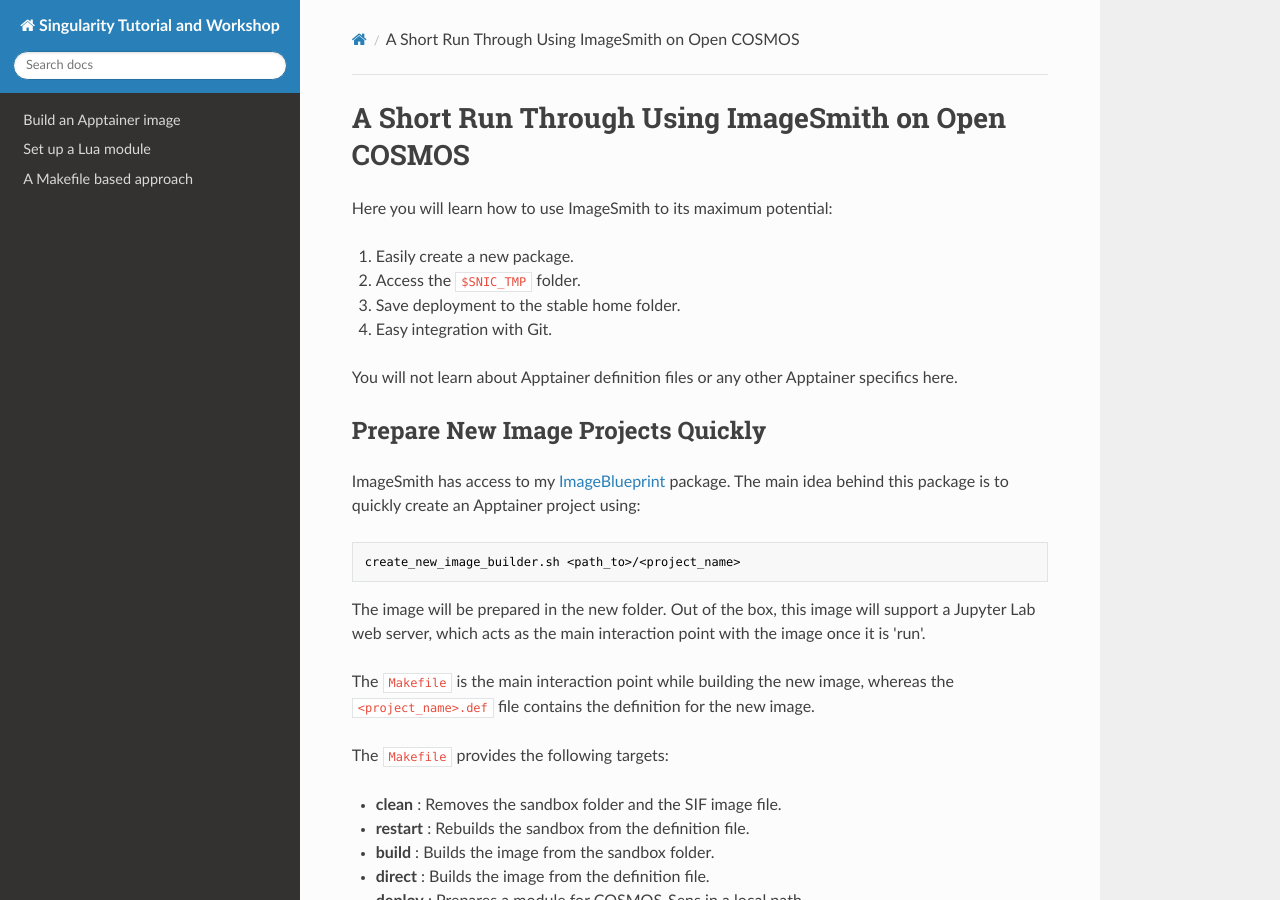
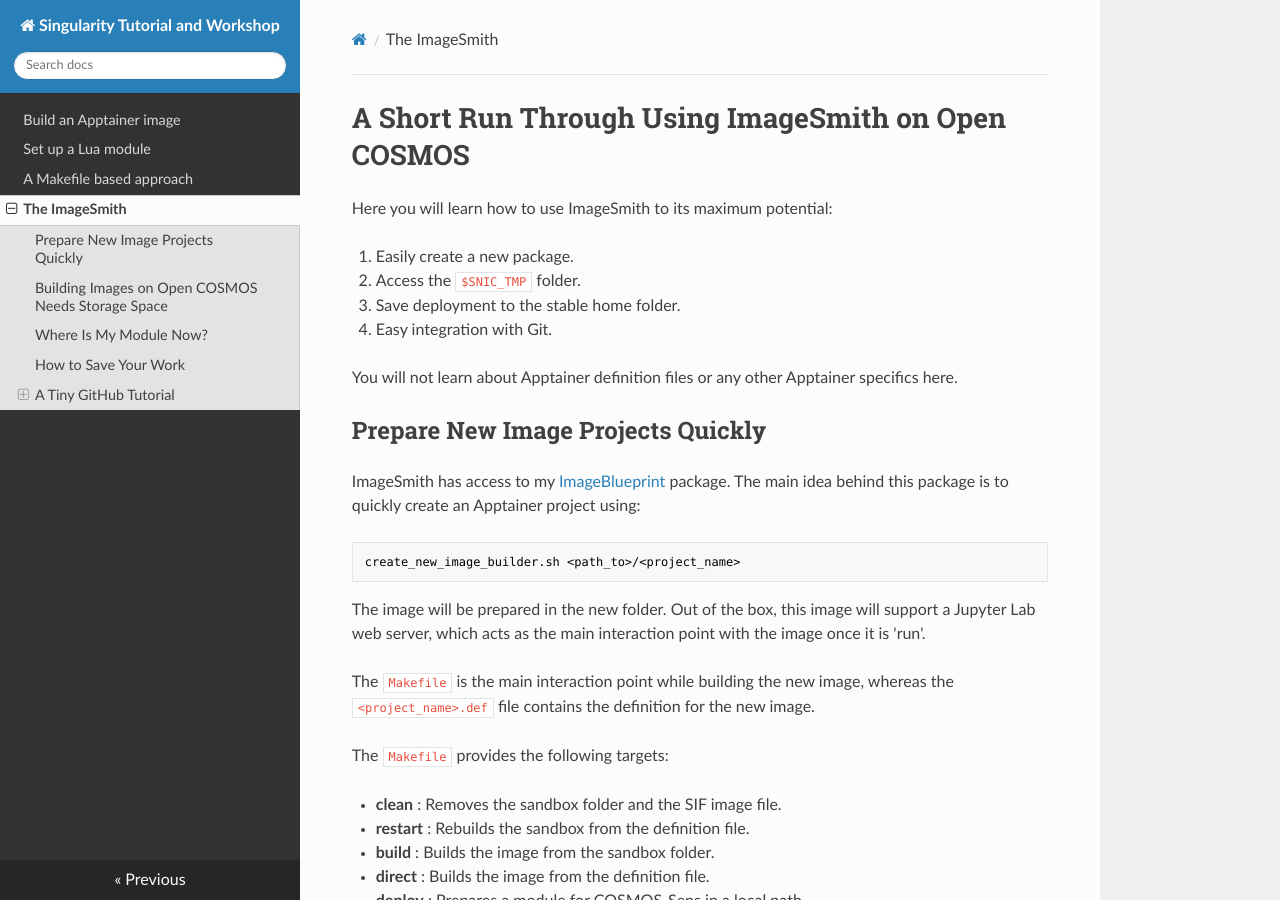
Before and after one commit to stela2502/Singularity_Tutorial, an MkDocs documentation site: the page built from docs/RunThroughImageSmith.md, in a window 1280 px wide and 900 px high. Built offline with MkDocs 1.6.1, drawn with Linux system fonts in a browser that asks for light colours; nearby versions of some CDN libraries; some of the changed text lies outside the part shown.

Commit message:
Runthrough working with ImageSmith git version.
You might still need the installed version to build the git version the
next view hours.

````diff
--- a/docs/RunThroughImageSmith.md
+++ b/docs/RunThroughImageSmith.md
@@ -112,7 +112,7 @@ git init
 Add the files you want to upload to the staging area:
 
 ```bash
-git add . --all
+git add --all .
 ```
 
 ### Step 4: Commit Your Changes
--- a/mkdocs.yml
+++ b/mkdocs.yml
@@ -6,3 +6,4 @@ nav:
   - Build an Apptainer image: index.md
   - Set up a Lua module: HowToSetUpAModule.md
   - A Makefile based approach: AMakefileBasedApproach.md
+  - The ImageSmith: RunThroughImageSmith.md
````
